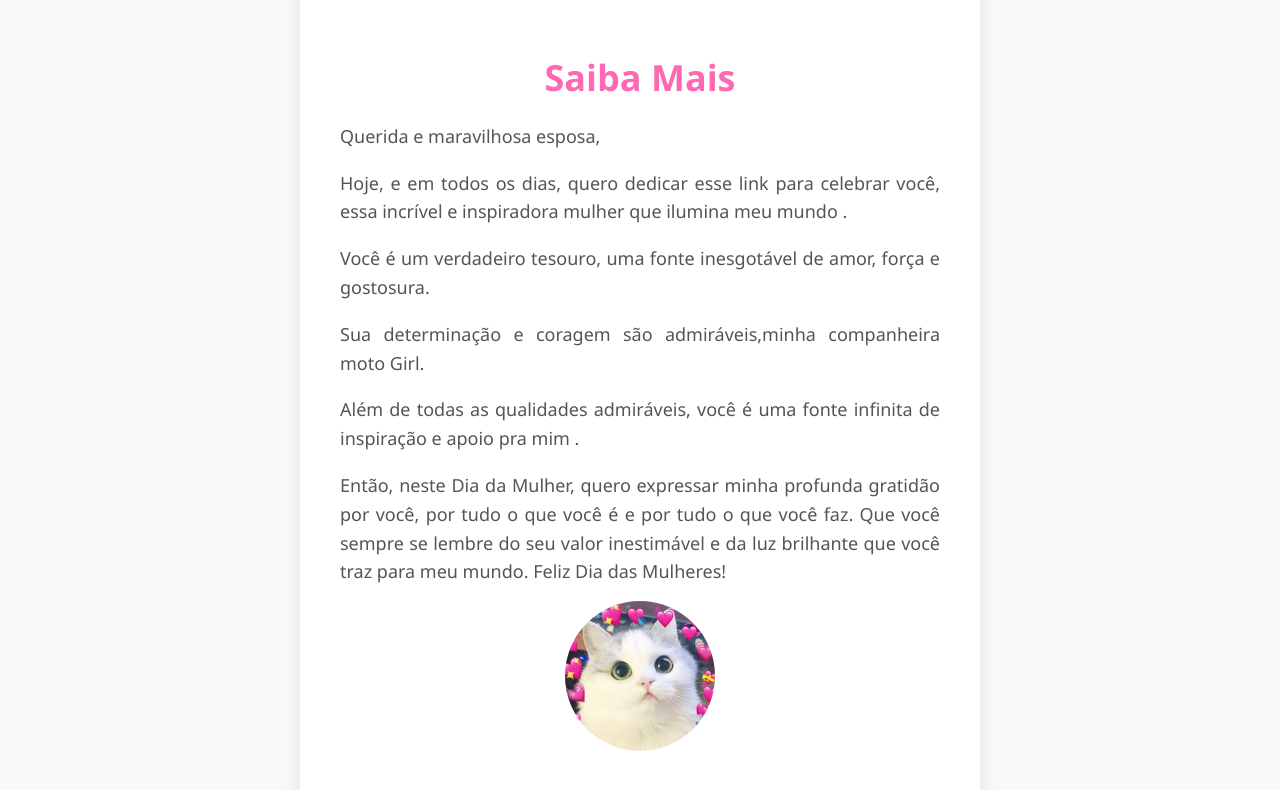
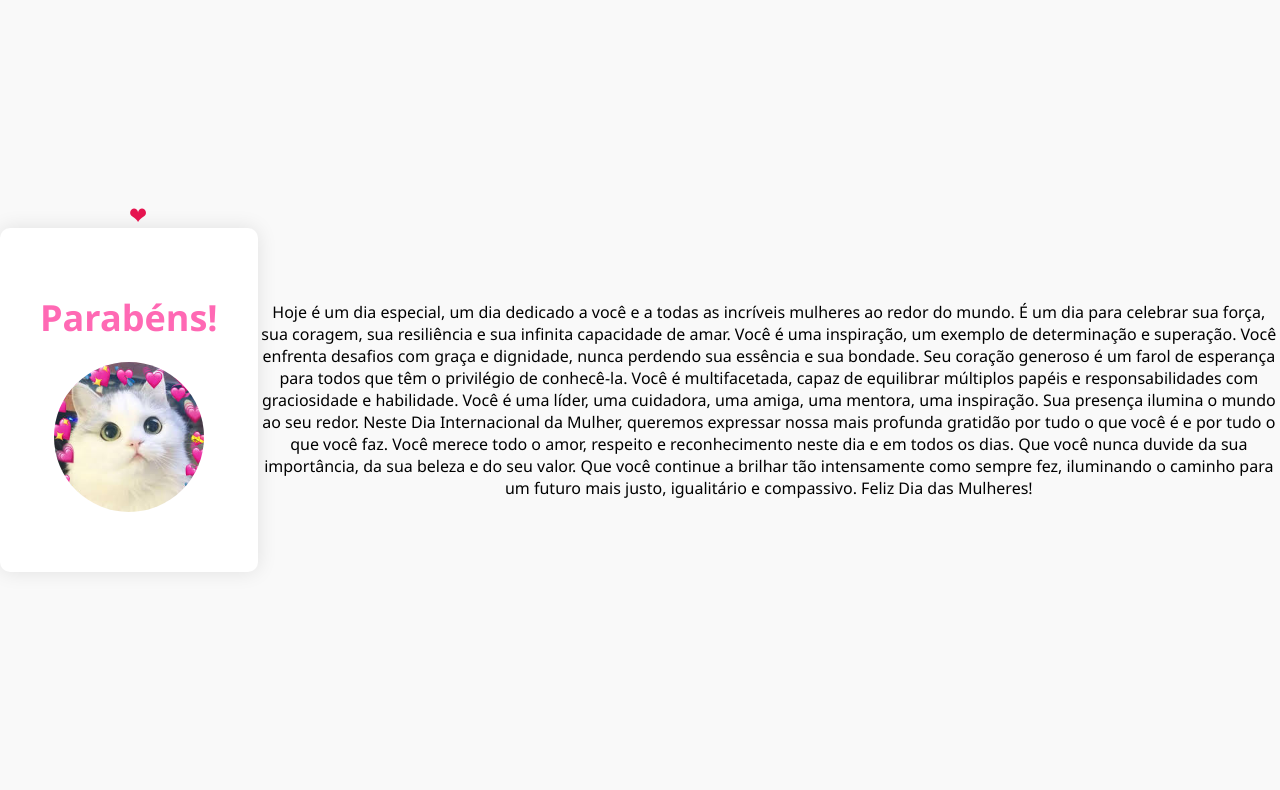
Before and after one commit to LucasRodriguesDev01/1, a plain HTML site: page saibamais.html in a window 1280 px wide. Drawn offline with Linux system fonts and the light colour scheme.

Commit message:
Update saibamais.html

```diff
--- a/saibamais.html
+++ b/saibamais.html
@@ -71,17 +71,22 @@
 </head>
 <body>
     <div class="container">
-        <h1>Saiba Mais</h1>
-        <p>Querida e maravilhosa esposa,</p>
-        <p>Hoje, e em todos os dias, quero dedicar esse link para celebrar você, essa incrível e inspiradora mulher que ilumina meu mundo .</p>
-        <p>Você é um verdadeiro tesouro, uma fonte inesgotável de amor, força e gostosura.
-        <p>Sua determinação e coragem são admiráveis,minha companheira moto Girl.</p>
-        <p>Além de todas as qualidades admiráveis, você é uma fonte infinita de inspiração e apoio pra mim .</p>
-        <p>Então, neste Dia da Mulher, quero expressar minha profunda gratidão por você, por tudo o que você é e por tudo o que você faz. Que você sempre se lembre do seu valor inestimável e da luz brilhante que você traz para meu mundo. Feliz Dia das Mulheres!</p>
+        <h1>Parabéns!</h1>
+        <p>
         <div class="circle-img">
             <img src="Sem título.png" alt="Imagem">
         </div>
         <span class="heart">&#10084;</span> <!-- Coração pulsante -->
     </div>
 </body>
-</html>
+</html>Hoje é um dia especial, um dia dedicado a você e a todas as incríveis mulheres ao redor do mundo. É um dia para celebrar sua força, sua coragem, sua resiliência e sua infinita capacidade de amar.
+
+Você é uma inspiração, um exemplo de determinação e superação. Você enfrenta desafios com graça e dignidade, nunca perdendo sua essência e sua bondade. Seu coração generoso é um farol de esperança para todos que têm o privilégio de conhecê-la.
+
+Você é multifacetada, capaz de equilibrar múltiplos papéis e responsabilidades com graciosidade e habilidade. Você é uma líder, uma cuidadora, uma amiga, uma mentora, uma inspiração. Sua presença ilumina o mundo ao seu redor.
+
+Neste Dia Internacional da Mulher, queremos expressar nossa mais profunda gratidão por tudo o que você é e por tudo o que você faz. Você merece todo o amor, respeito e reconhecimento neste dia e em todos os dias.
+
+Que você nunca duvide da sua importância, da sua beleza e do seu valor. Que você continue a brilhar tão intensamente como sempre fez, iluminando o caminho para um futuro mais justo, igualitário e compassivo.
+
+Feliz Dia das Mulheres!
```
